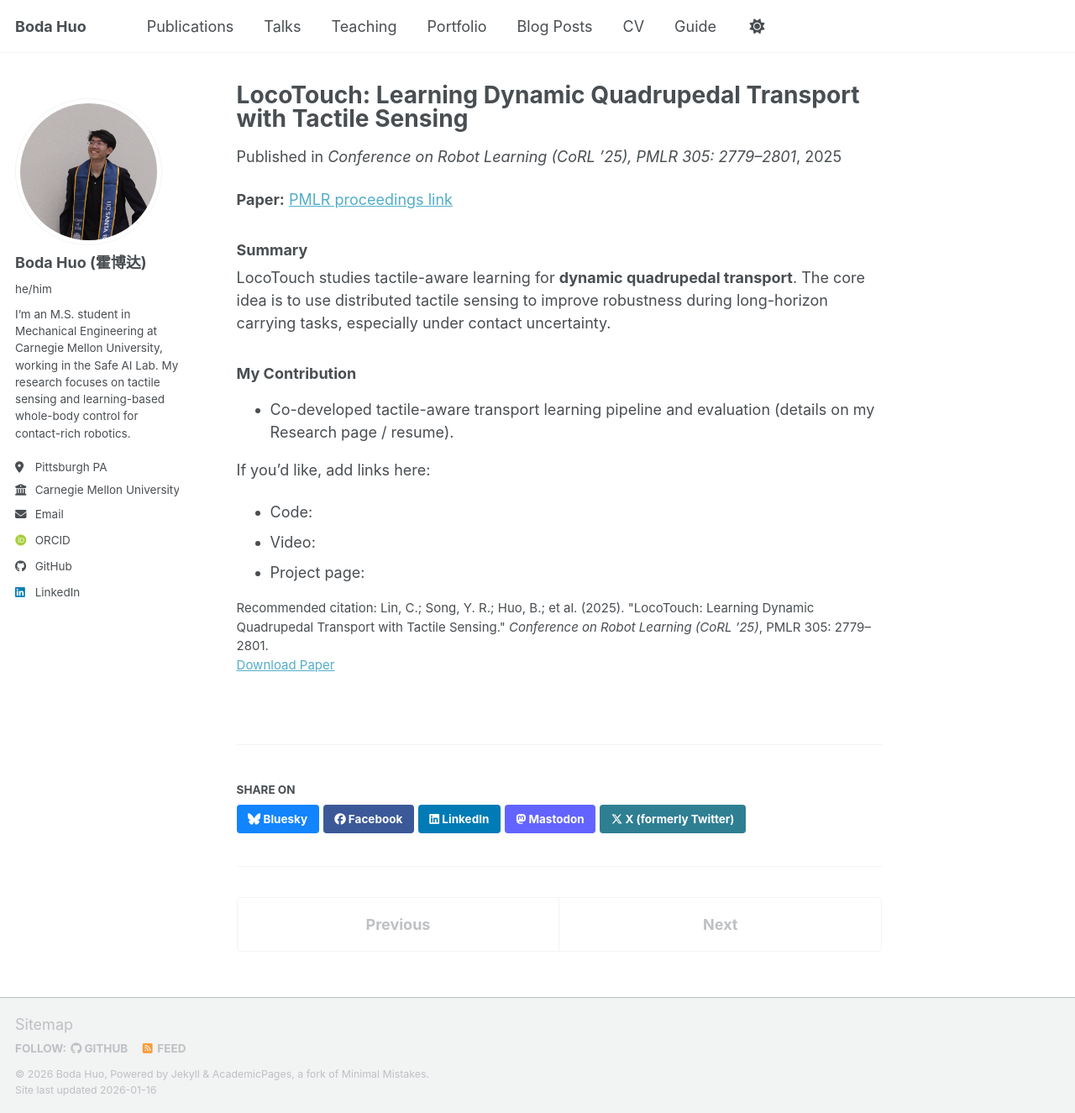
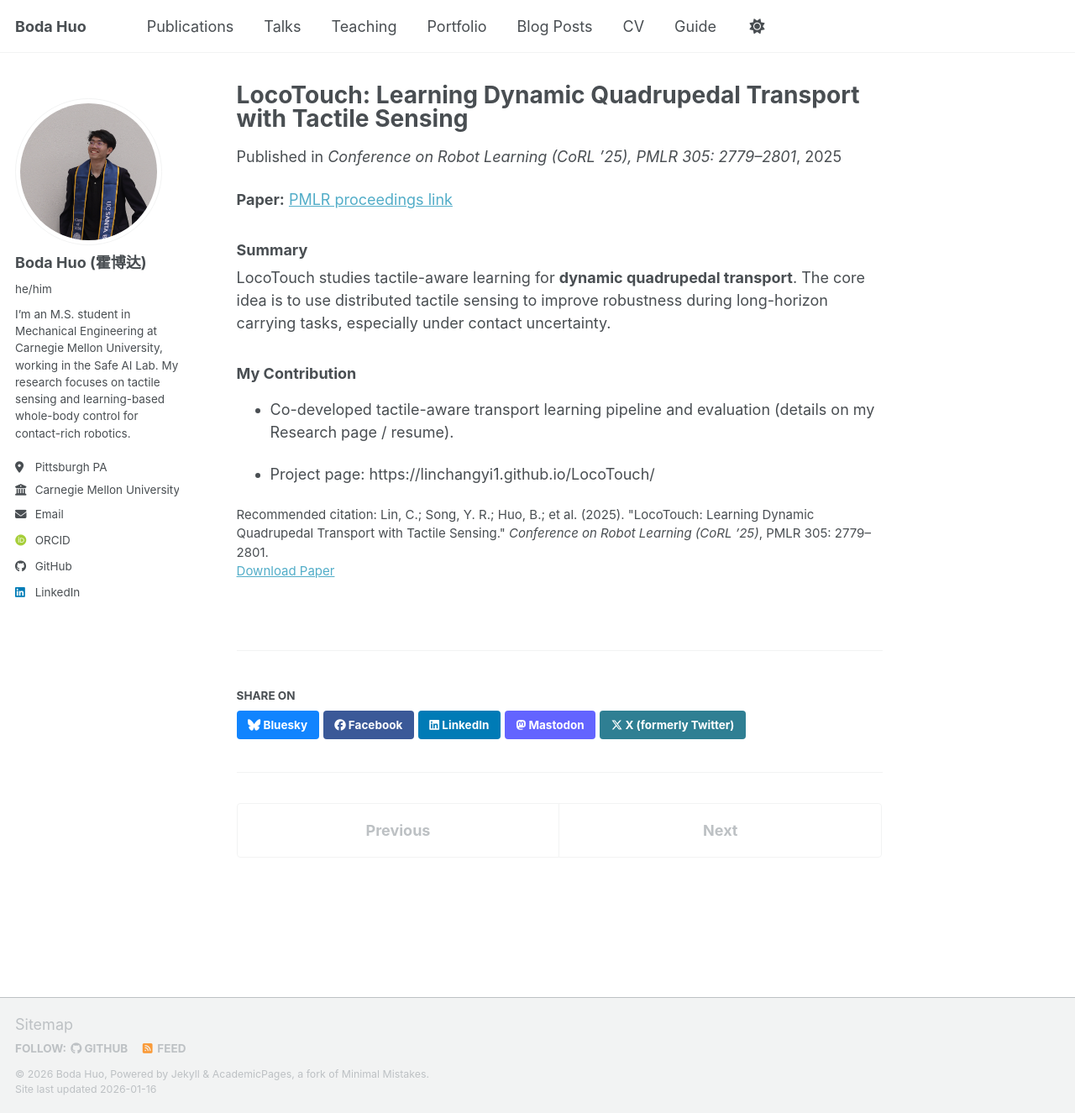
Before and after one commit to bodahuo/bodahuo.github.io, a Jekyll site: the page built from _publications/LocoTouch.md, in a window 1280 px wide and 1325 px high. Shown: the whole window at 84% size. Built offline with Jekyll 4.4.1, drawn with Linux system fonts in a browser that asks for light colours; some web fonts are replaced; a script bundle is joined from its source files by our own code; library files that are not in the unit come from our copies.

Commit message:
Update LocoTouch.md with project page link
Added project page link for LocoTouch.

```diff
--- a/_publications/2024-02-17-paper-title-number-4.md
+++ b/_publications/LocoTouch.md
@@ -18,7 +18,4 @@ LocoTouch studies tactile-aware learning for **dynamic quadrupedal transport**.
 ### My Contribution
 - Co-developed tactile-aware transport learning pipeline and evaluation (details on my Research page / resume).
 
-If you’d like, add links here:
-- Code:
-- Video:
-- Project page:
+- Project page: https://linchangyi1.github.io/LocoTouch/
```
